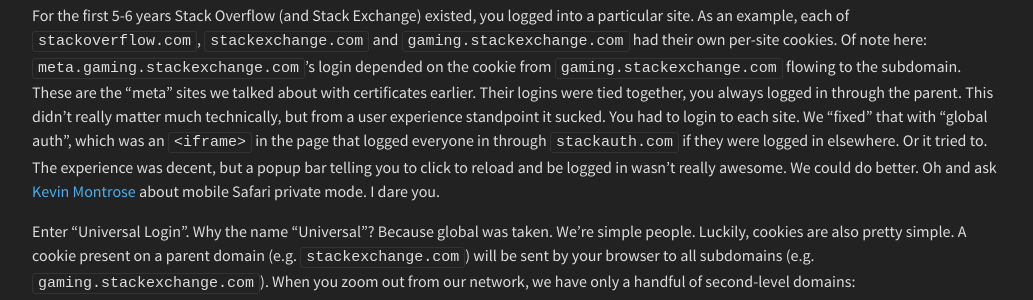
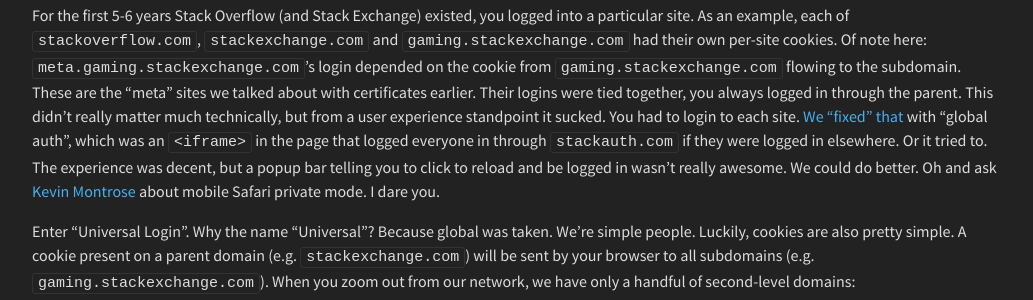
Before and after one commit to NickCraver/nickcraver.github.com, a Jekyll site: the page built from blog/_posts/2017-05-22-https-on-stack-overflow.markdown, in a window 1280 px wide and 900 px high, scrolled down 13726 px. Shown: the part 204-504 px from the top of the window, without its empty margins (123-1156 px from the left). Built offline with Jekyll 4.4.1, drawn with Linux system fonts in a browser that asks for light colours; comment, search, counter and statistics services are not loaded; part of the change alters nothing that is shown.

```diff
--- a/blog/_posts/2017-05-22-https-on-stack-overflow.markdown
+++ b/blog/_posts/2017-05-22-https-on-stack-overflow.markdown
@@ -630,7 +630,7 @@ Of note here: `meta.gaming.stackexchange.com`'s login depended on the cookie fro
 These are the "meta" sites we talked about with certificates earlier.
 Their logins were tied together, you always logged in through the parent.
 This didn't really matter much technically, but from a user experience standpoint it sucked. You had to login to each site.
-We "fixed" that with "global auth", which was an `<iframe>` in the page that logged everyone in through `stackauth.com` if they were logged in elsewhere.
+[We "fixed" that](https://stackoverflow.blog/2010/09/11/global-network-auto-login/) with "global auth", which was an `<iframe>` in the page that logged everyone in through `stackauth.com` if they were logged in elsewhere.
 Or it tried to.
 The experience was decent, but a popup bar telling you to click to reload and be logged in wasn't really awesome.
 We could do better.
```
